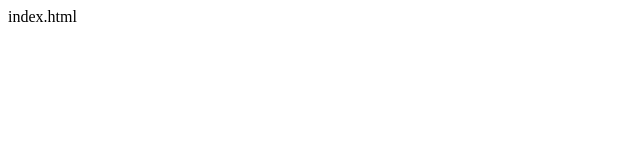
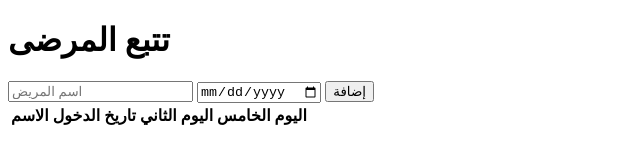
Before and after one commit to imc7i/patient-tracking, a plain HTML site: page index.html in a window 1280 px wide. Shown: the whole page, without its empty margins (0-640 px from the left). Drawn offline with Linux system fonts and the light colour scheme.

Commit message:
Update index.html

```diff
--- a/index.html
+++ b/index.html
@@ -1 +1,28 @@
-index.html
+<!DOCTYPE html>
+<html lang="ar">
+<head>
+  <meta charset="UTF-8">
+  <title>تتبع المرضى</title>
+  <link rel="stylesheet" href="style.css">
+</head>
+<body>
+  <h1>تتبع المرضى</h1>
+  <form id="patientForm">
+    <input type="text" placeholder="اسم المريض" id="name" required>
+    <input type="date" id="admitDate" required>
+    <button type="submit">إضافة</button>
+  </form>
+  <table>
+    <thead>
+      <tr>
+        <th>الاسم</th>
+        <th>تاريخ الدخول</th>
+        <th>اليوم الثاني</th>
+        <th>اليوم الخامس</th>
+      </tr>
+    </thead>
+    <tbody id="patientsTable"></tbody>
+  </table>
+  <script src="script.js"></script>
+</body>
+</html>
```
